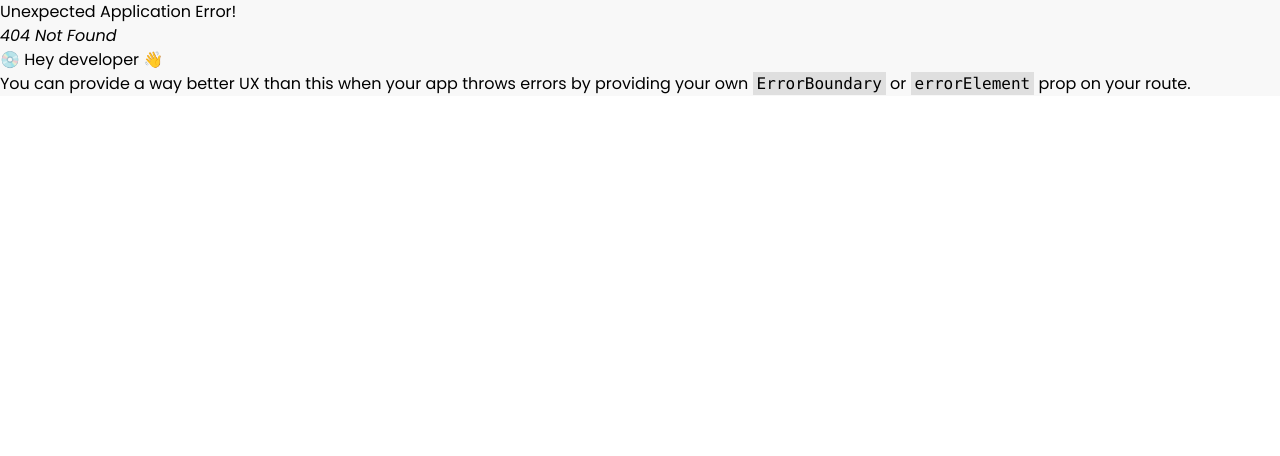
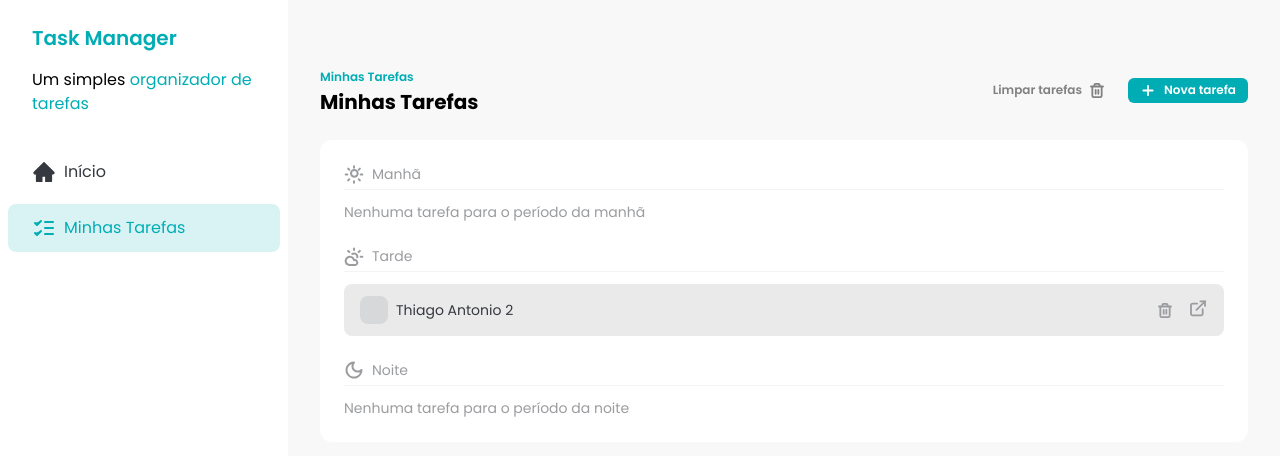
Before and after one commit to thi7silva/TaskManager, a React (Vite) app: page /tasks in a window 1280 px wide. Before the commit this address had no page. Shown: the top 456 px of the page. Built offline with nearby package versions, Linux system fonts and the light colour scheme; data requests are answered from the project's data file.

Commit message:
feat: add home and task page

```diff
--- a/db.json
+++ b/db.json
@@ -1,8 +1,8 @@
 {
   "tasks": [
     {
-      "id": "45562c2b-8c14-416f-b3d3-d9a394149a1b",
-      "title": "Teste 23312",
+      "id": "d8554520-a1c5-4b97-8d10-c8d8f7ad4792",
+      "title": "Thiago Antonio 2",
       "description": "Teste",
       "time": "afternoon",
       "status": "not_started"
--- a/src/App.jsx
+++ /dev/null
@@ -1,13 +0,0 @@
-import Sidebar from './components/Sidebar';
-import Tasks from './components/Tasks';
-
-function App() {
-  return (
-    <div className="flex">
-      <Sidebar />
-      <Tasks />
-    </div>
-  );
-}
-
-export default App;
--- a/src/components/Sidebar.jsx
+++ b/src/components/Sidebar.jsx
@@ -3,7 +3,7 @@
 
 const Sidebar = () => {
   return (
-    <div className="h-screen w-72 bg-white">
+    <div className="h-screen w-72 min-w-72 bg-white">
       <div className="space-y-4 px-8 py-6">
         <h1 className="text-brand-primary text-xl font-semibold">
           Task Manager
@@ -15,11 +15,11 @@
       </div>
 
       <div className="flex flex-col gap-2 p-2">
-        <SidebarButton color="unselected">
+        <SidebarButton href="/" color="unselected">
           <HomeIcon />
           Início
         </SidebarButton>
-        <SidebarButton color="selected">
+        <SidebarButton href="/tasks" color="selected">
           <TasksIcon />
           Minhas Tarefas
         </SidebarButton>
--- a/src/components/SidebarButton.jsx
+++ b/src/components/SidebarButton.jsx
@@ -1,6 +1,6 @@
 import { tv } from 'tailwind-variants';
 
-const SidebarButton = ({ children, color }) => {
+const SidebarButton = ({ children, color, href }) => {
   const sidebar = tv({
     base: 'flex items-center gap-2 rounded-lg px-6 py-3',
     variants: {
@@ -12,7 +12,7 @@
   });
 
   return (
-    <a href="#" className={sidebar({ color })}>
+    <a href={href} className={sidebar({ color })}>
       {children}
     </a>
   );
--- /dev/null
+++ b/src/pages/Home.jsx
@@ -0,0 +1,11 @@
+import Sidebar from '../components/Sidebar';
+
+const HomePage = () => {
+  return (
+    <div className="flex">
+      <Sidebar />
+    </div>
+  );
+};
+
+export default HomePage;
--- /dev/null
+++ b/src/pages/Tasks.jsx
@@ -0,0 +1,13 @@
+import Sidebar from '../components/Sidebar';
+import Tasks from '../components/Tasks';
+
+function TasksPage() {
+  return (
+    <div className="flex">
+      <Sidebar />
+      <Tasks />
+    </div>
+  );
+}
+
+export default TasksPage;
```
Also changed, not shown: src/main.jsx (+7 -2 lines).
